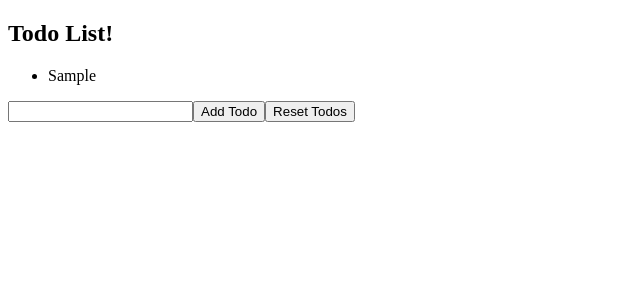
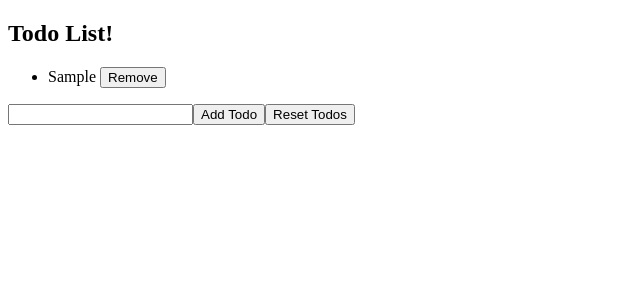
Before and after one commit to hgxxwon/React-esercizi, a React (Create React App) app: page / in a window 1280 px wide. Both pictures are taken after typing "Sample" into the empty fields and a click on the button "Add Todo". Shown: the top 300 px of the page, without its empty margins (0-640 px from the left). Built offline with nearby package versions, Linux system fonts and the light colour scheme.

Commit message:
stiles_6 non completo

```diff
--- a/src/TodoList.js
+++ b/src/TodoList.js
@@ -1,4 +1,4 @@
-import React from "react";
+import React, { Children } from "react";
 
 export class TodoList extends React.Component{
 
@@ -27,13 +27,24 @@ export class TodoList extends React.Component{
         })
       }
 
+
+      handleRemoveButton = (event) => {
+        event.preventDefault()
+        const filters = this.state.items.filter(filters.filter.forEach(element => {
+            element.removeItem('li')
+        }))
+        this.setState({
+            items: filters
+        })
+      }
+
       render() {
         return (
           <div>
             <h2>Todo List!</h2>
             <ul>
               {
-                this.state.items.map((li) => <li>{li}</li>)
+                this.state.items.map((li) => <li>{li}  <button type="submit" onClick={this.handleRemoveButton}>Remove</button></li>)
               }
             </ul>
             <form onSubmit={this.handleSubmitTodo}>
```
